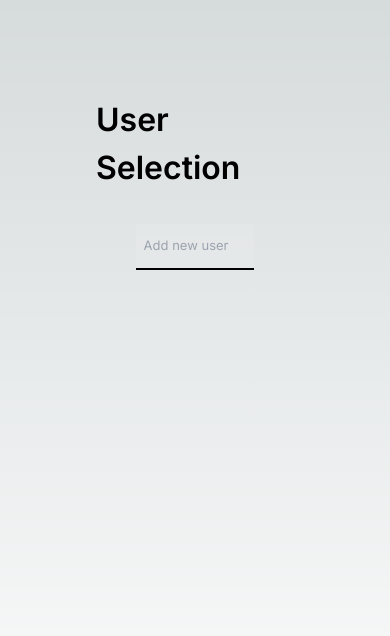
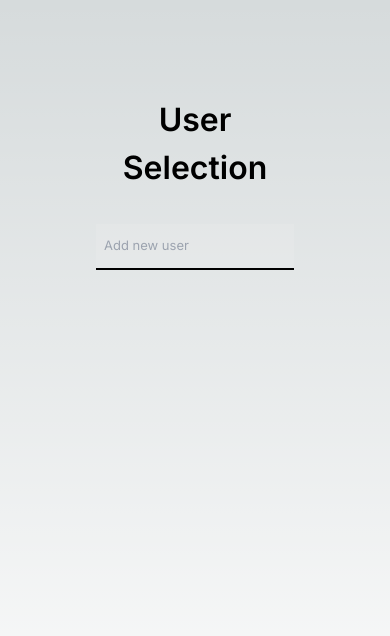
Before and after one commit to sumitks866/user-selector, a Next.js app: page / in a window 390 px wide. Shown: the top 636 px of the page. Built offline with nearby package versions, Linux system fonts and the light colour scheme.

Commit message:
fix styling for small screens

```diff
--- a/Components/UserSelector.tsx
+++ b/Components/UserSelector.tsx
@@ -3,6 +3,7 @@ import React, { useEffect, useMemo, useRef, useState } from "react";
 import UserSelectCard from "./UserSelectCard";
 import Chip from "./Chip";
 import SelectOption from "./SelectOption";
+import { useMediaQuery } from "react-responsive";
 
 interface IUserSelectorProps {
   usersList: IUser[];
@@ -15,6 +16,8 @@ export default function UserSelector({
   selectedUsers,
   onChange,
 }: IUserSelectorProps) {
+  const isMobile = useMediaQuery({ maxWidth: 767 });
+
   const [isSelectOpen, setIsSelectOpen] = useState<boolean>(false);
   const [query, setQuery] = useState<string>("");
   const [highlightLastUser, setHighlightLastUser] = useState<boolean>(false);
@@ -117,7 +120,9 @@ export default function UserSelector({
 
   return (
     <div
-      className="flex flex-wrap items-center py-1 min-h-fit max-w-[60%] border-b-2 border-black bg-white bg-opacity-10"
+      className={`flex flex-wrap items-center py-1 min-h-fit ${
+        isMobile ? "w-full" : "max-w-[60%]"
+      } border-b-2 border-black bg-white bg-opacity-10`}
       ref={selectRef}
     >
       {selectedUsers.map((user, id) => (
--- a/app/page.tsx
+++ b/app/page.tsx
@@ -3,16 +3,24 @@ import UserSelector from "@/Components/UserSelector";
 import { users } from "@/mock";
 import { IUser } from "@/types";
 import { useState } from "react";
+import { useMediaQuery } from "react-responsive";
 
 export default function Home() {
   const [selectedUsers, setSelectedUsers] = useState<IUser[]>([]);
   const handleSelectedUsersListChange = (users: IUser[]) => {
     setSelectedUsers(users);
   };
+  const isMobile = useMediaQuery({ maxWidth: 767 });
 
   return (
-    <main className="flex min-h-screen overflow-scroll flex-col items-center p-24 text-[13px]">
-      <h1 className="mb-8 font-semibold text-[32px]">User Selection</h1>
+    <main
+      className={`flex min-h-screen w-full overflow-scroll flex-col items-center ${
+        isMobile ? "p-24" : "p-8"
+      } text-[13px]`}
+    >
+      <div className="text-center">
+        <h1 className="mb-8 font-semibold text-[32px]">User Selection</h1>
+      </div>
       <UserSelector
         usersList={users}
         selectedUsers={selectedUsers}
--- a/package.json
+++ b/package.json
@@ -12,7 +12,8 @@
     "next": "14.0.4",
     "random-avatar-generator": "^2.0.0",
     "react": "^18",
-    "react-dom": "^18"
+    "react-dom": "^18",
+    "react-responsive": "^9.0.2"
   },
   "devDependencies": {
     "@types/node": "^20",
```
Also changed, not shown: 1 other file (tests, documents, lock files or other folders).
